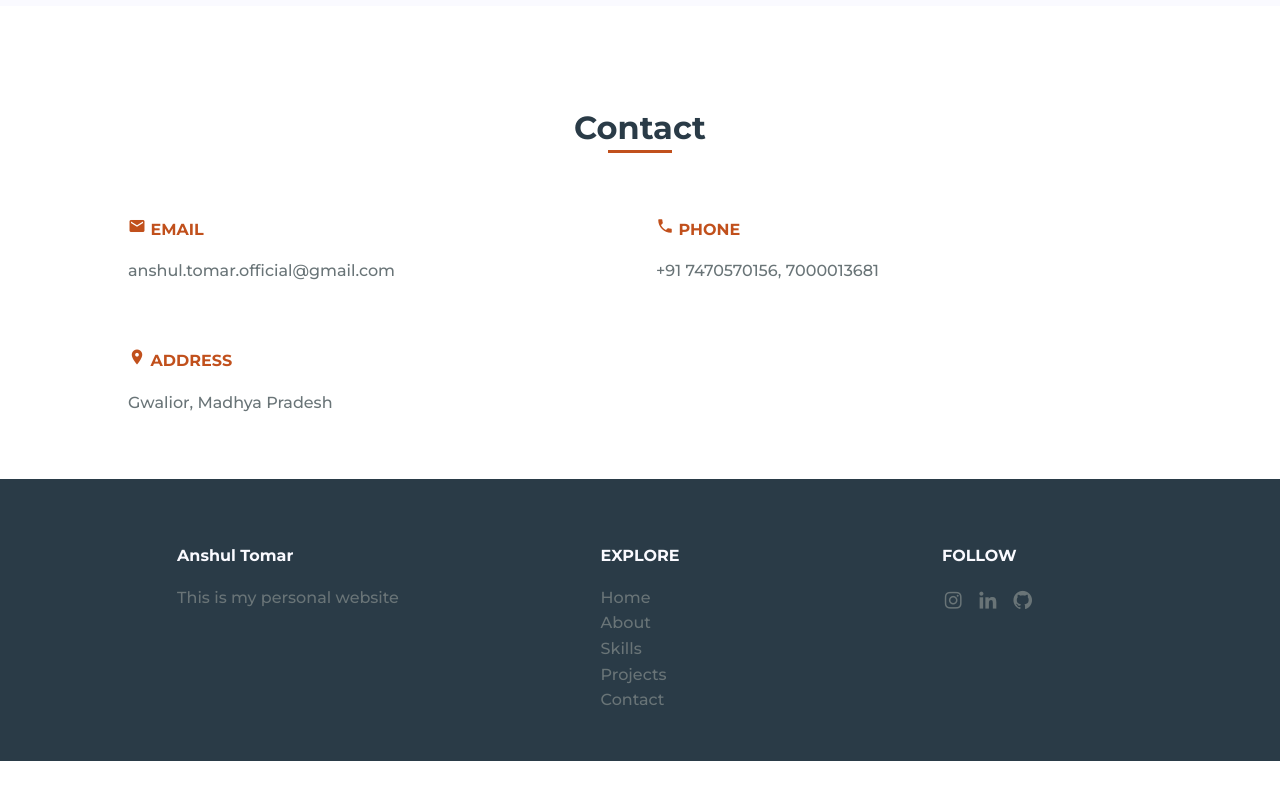
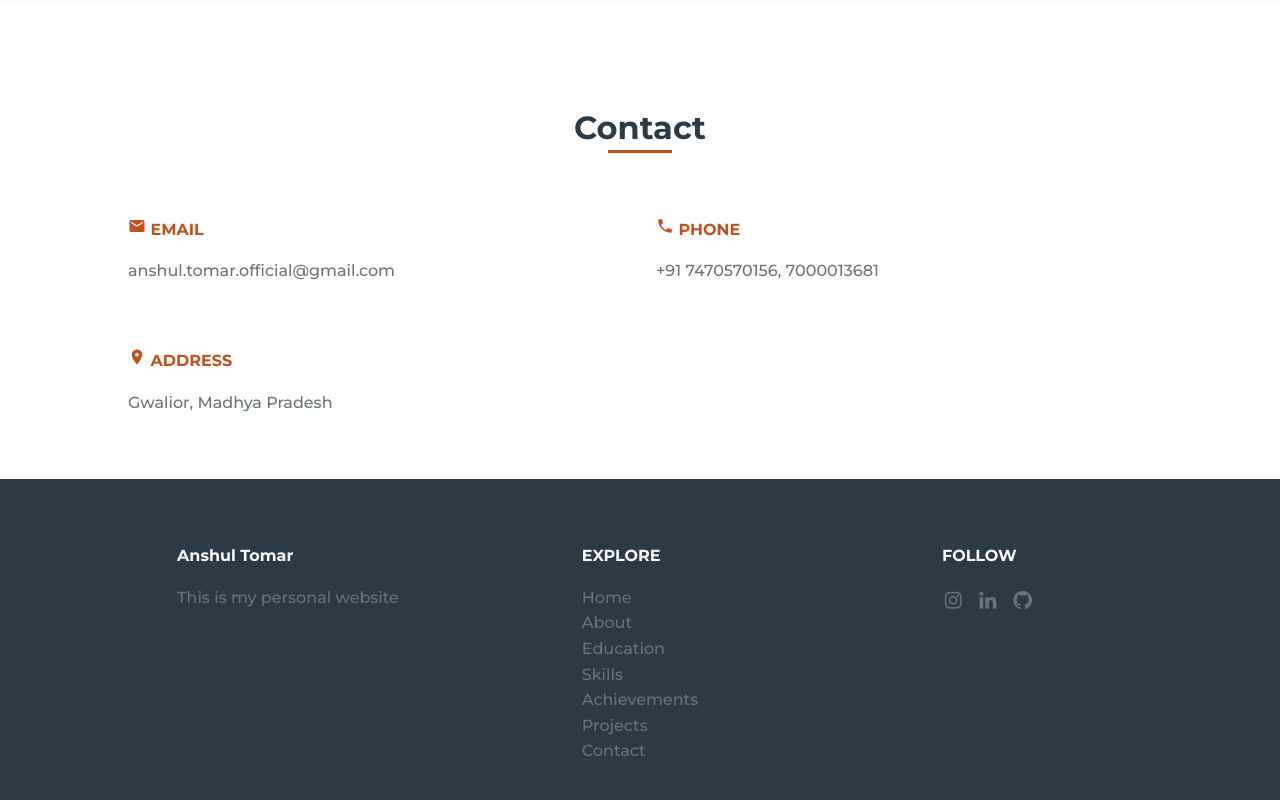
Before and after one commit to anshultomar07/anshultomar07.github.io, a plain HTML site: page index.html in a window 1280 px wide. Shown: the part 4719-5519 px from the top of the page. Before the commit the page ends 5480 px from the top, so only its background shows below. Drawn offline with nearby package versions, Linux system fonts and the light colour scheme.

Commit message:
Updated footer

```diff
--- a/index.html
+++ b/index.html
@@ -292,7 +292,9 @@
                 <ul>
                     <li><a href="#home" class="footer__link">Home</a></li>
                     <li><a href="#about" class="footer__link">About</a></li>
+                    <li><a href="#education" class="footer__link">Education</a></li>
                     <li><a href="#skills" class="footer__link">Skills</a></li>
+                    <li><a href="#achievements" class="footer__link">Achievements</a></li>
                     <li><a href="#portfolio" class="footer__link">Projects</a></li>
                     <li><a href="#Contact" class="footer__link">Contact</a></li>
                 </ul>
```
